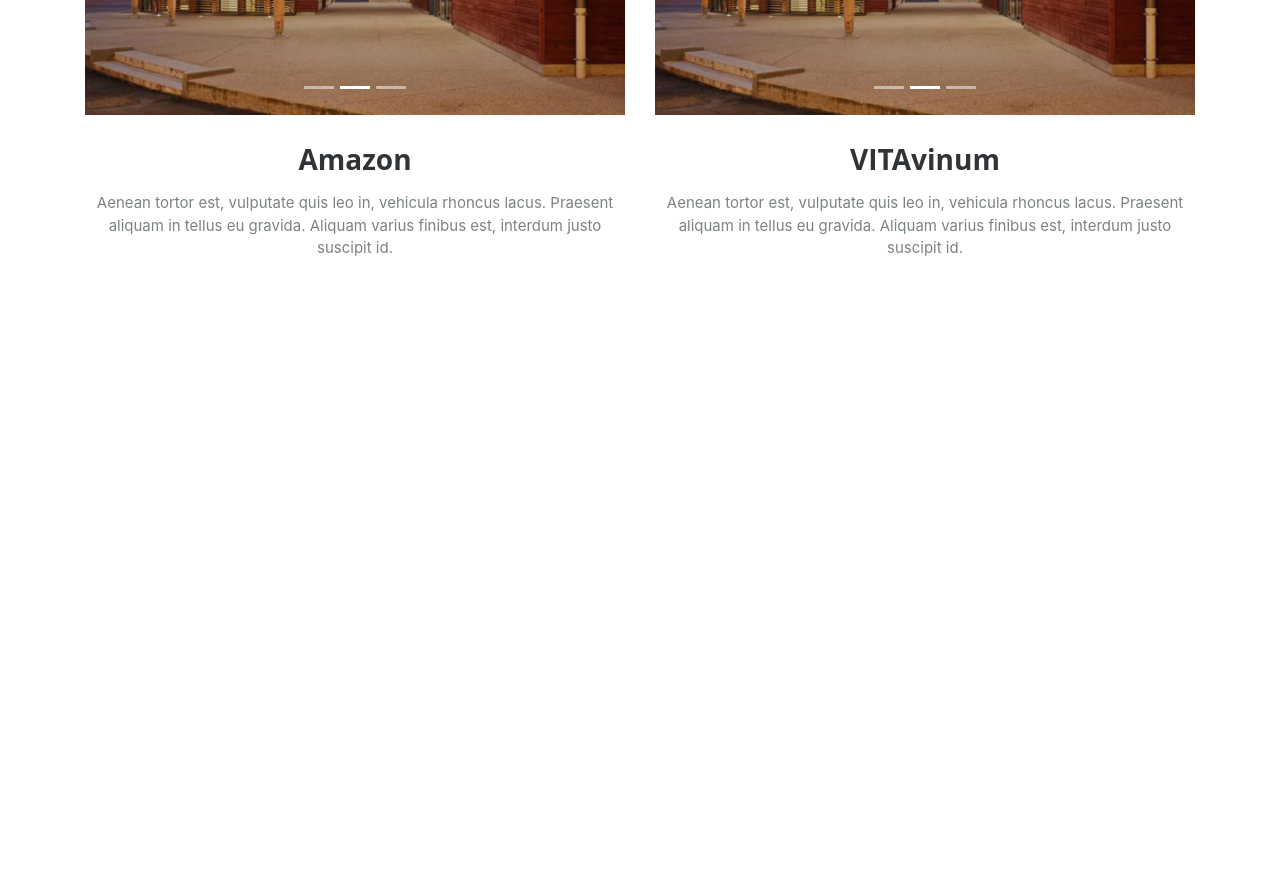
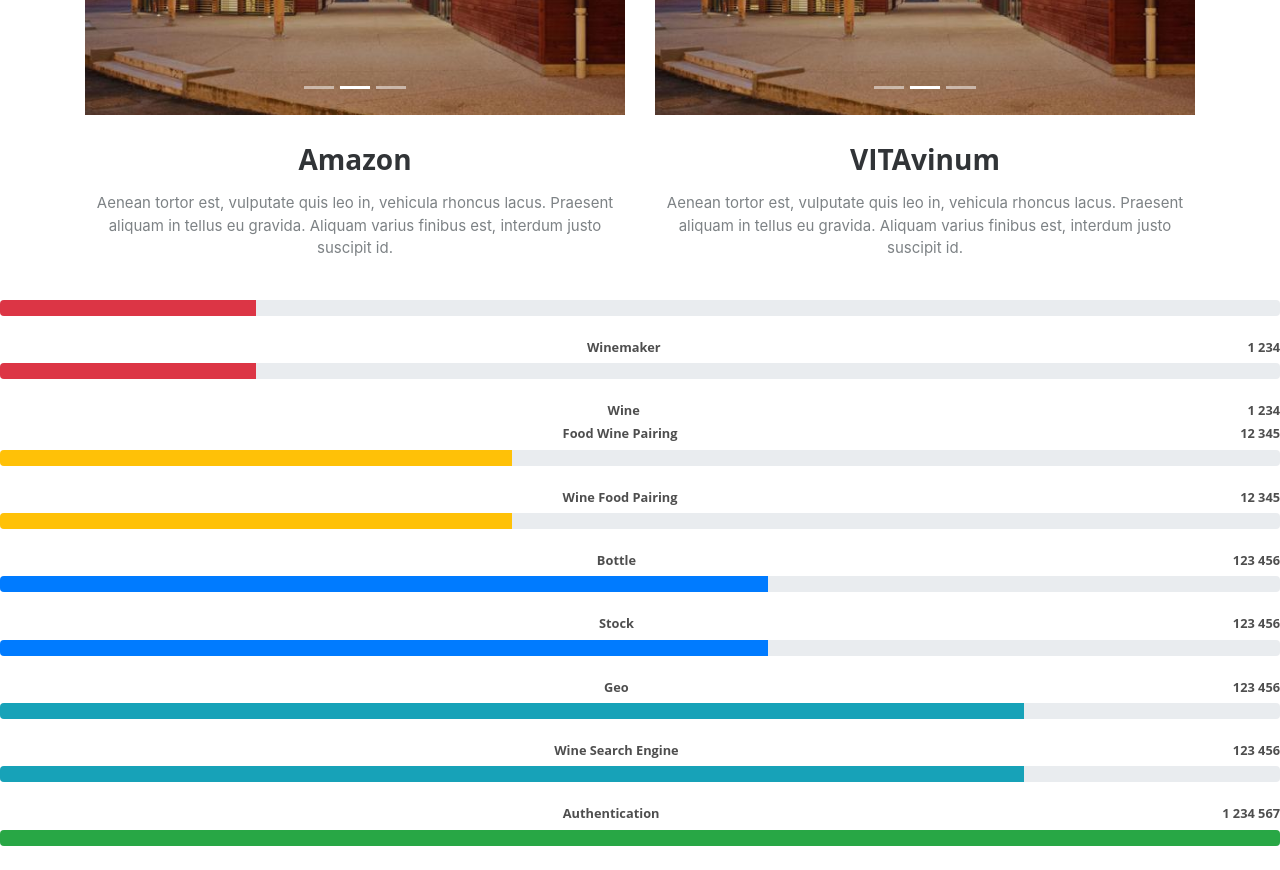
Before and after one commit to Kawow2/antoineSite, a plain HTML site: page index.html in a window 1280 px wide. Shown: the part 1627-2497 px from the top of the page. Before the commit the page ends 1927 px from the top, so only its background shows below. Drawn offline with nearby package versions, Linux system fonts and the light colour scheme.

Commit message:
Test de progress bar

```diff
--- a/index.html
+++ b/index.html
@@ -115,6 +115,45 @@
             </div>
         </div>
     </div>
+
+
+
+    <div class="progress mb-4">
+        <div class="progress-bar bg-danger" aria-valuenow="20" aria-valuemin="0" aria-valuemax="100" style="width: 20%;"><span class="sr-only">20%</span></div>
+    </div>
+    <h4 class="small font-weight-bold">Winemaker<span class="float-right">1 234</span></h4>
+    <div class="progress mb-4">
+        <div class="progress-bar bg-danger" aria-valuenow="20" aria-valuemin="0" aria-valuemax="100" style="width: 20%;"><span class="sr-only">20%</span></div>
+    </div>
+    <h4 class="small font-weight-bold">Wine<span class="float-right">1 234</span></h4><h4 class="small font-weight-bold">Food Wine Pairing<span class="float-right">12 345</span></h4>
+    <div class="progress mb-4">
+        <div class="progress-bar bg-warning" aria-valuenow="40" aria-valuemin="0" aria-valuemax="100" style="width: 40%;"><span class="sr-only">40%</span></div>
+    </div>
+    <h4 class="small font-weight-bold">Wine&nbsp;Food&nbsp;Pairing<span class="float-right">12 345</span></h4>
+    <div class="progress mb-4">
+        <div class="progress-bar bg-warning" aria-valuenow="40" aria-valuemin="0" aria-valuemax="100" style="width: 40%;"><span class="sr-only">40%</span></div>
+    </div>
+    <h4 class="small font-weight-bold">Bottle<span class="float-right">123 456</span></h4>
+    <div class="progress mb-4">
+        <div class="progress-bar bg-primary" aria-valuenow="60" aria-valuemin="0" aria-valuemax="100" style="width: 60%;"><span class="sr-only">60%</span></div>
+    </div>
+    <h4 class="small font-weight-bold">Stock<span class="float-right">123 456</span></h4>
+    <div class="progress mb-4">
+        <div class="progress-bar bg-primary" aria-valuenow="60" aria-valuemin="0" aria-valuemax="100" style="width: 60%;"><span class="sr-only">60%</span></div>
+    </div>
+    <h4 class="small font-weight-bold">Geo<span class="float-right">123 456</span></h4>
+    <div class="progress mb-4">
+        <div class="progress-bar bg-info" aria-valuenow="80" aria-valuemin="0" aria-valuemax="100" style="width: 80%;"><span class="sr-only">80%</span></div>
+    </div>
+    <h4 class="small font-weight-bold">Wine Search Engine<span class="float-right">123 456</span></h4>
+    <div class="progress mb-4">
+        <div class="progress-bar bg-info" aria-valuenow="80" aria-valuemin="0" aria-valuemax="100" style="width: 80%;"><span class="sr-only">80%</span></div>
+    </div>
+    <h4 class="small font-weight-bold">Authentication<span class="float-right">1 234 567</span></h4>
+    <div class="progress mb-4">
+        <div class="progress-bar bg-success" aria-valuenow="100" aria-valuemin="0" aria-valuemax="100" style="width: 100%;"><span class="sr-only">100%</span></div>
+    </div>
+
     <script src="https://cdnjs.cloudflare.com/ajax/libs/jquery/3.5.1/jquery.min.js"></script>
     <script src="https://cdnjs.cloudflare.com/ajax/libs/twitter-bootstrap/4.5.0/js/bootstrap.bundle.min.js"></script>
     <script src="/assets/js/script.min.js?h=2509a7deecbb0ceaabe33d6327abb823"></script>
```
